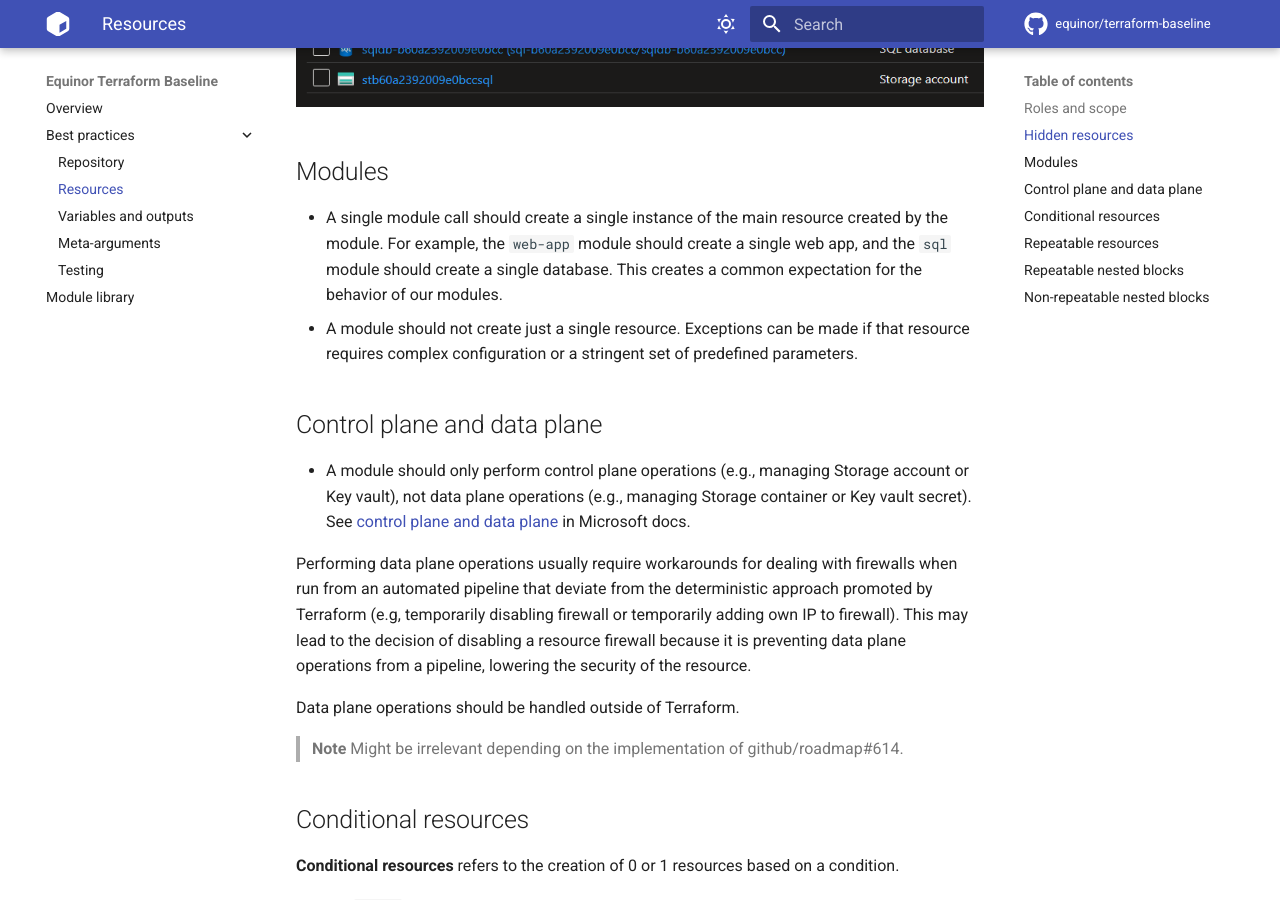
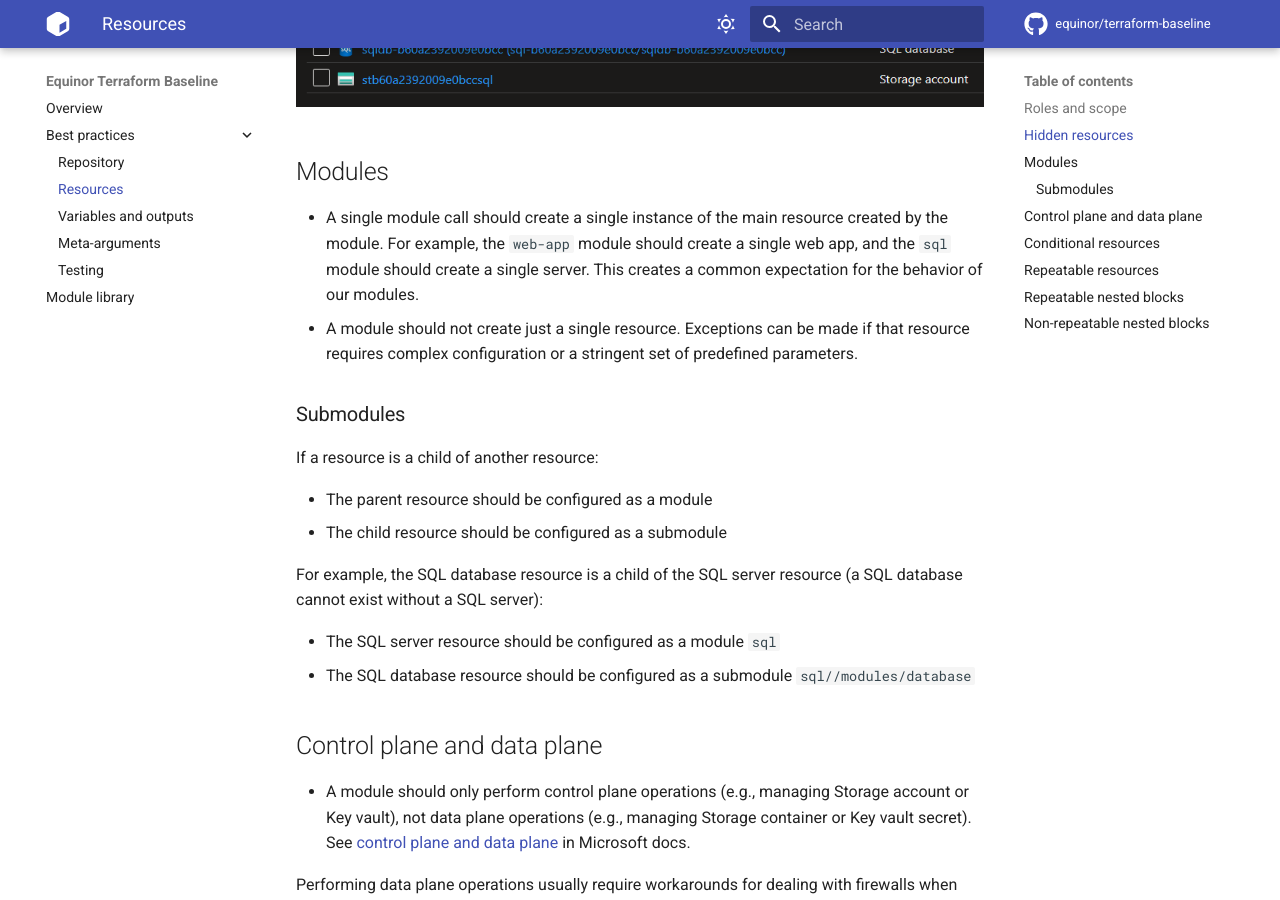
Before and after one commit to equinor/terraform-baseline, an MkDocs documentation site: the page built from docs/best-practices/resources.md, in a window 1280 px wide and 900 px high, scrolled down 632 px. Built offline with MkDocs 1.6.1 and Material for MkDocs 9.7.7, drawn with Linux system fonts in a browser that asks for light colours; some web fonts are replaced; comment, search, counter and statistics services are not loaded.

Commit message:
docs(best-practices): clarify when to create sub-modules (#190)
* docs(best-practices): clarify when to create sub-modules

* docs(best-practices): update header to match paragraph phrasing

```diff
--- a/docs/best-practices/resources.md
+++ b/docs/best-practices/resources.md
@@ -15,8 +15,20 @@
 
 ## Modules
 
-- A single module call should create a single instance of the main resource created by the module. For example, the `web-app` module should create a single web app, and the `sql` module should create a single database. This creates a common expectation for the behavior of our modules.
+- A single module call should create a single instance of the main resource created by the module. For example, the `web-app` module should create a single web app, and the `sql` module should create a single server. This creates a common expectation for the behavior of our modules.
 - A module should not create just a single resource. Exceptions can be made if that resource requires complex configuration or a stringent set of predefined parameters.
+
+### Submodules
+
+If a resource is a child of another resource:
+
+- The parent resource should be configured as a module
+- The child resource should be configured as a submodule
+
+For example, the SQL database resource is a child of the SQL server resource (a SQL database cannot exist without a SQL server):
+
+- The SQL server resource should be configured as a module `sql`
+- The SQL database resource should be configured as a submodule `sql//modules/database`
 
 ## Control plane and data plane
 
```
